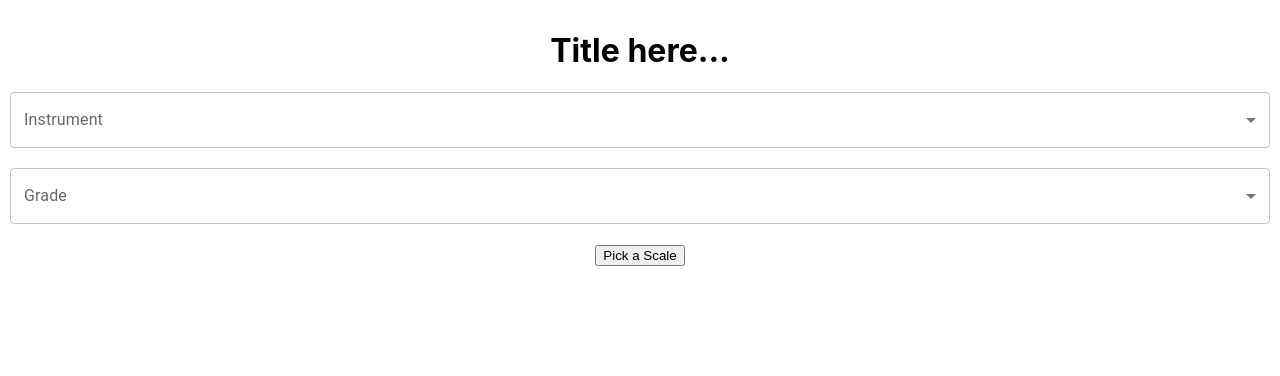
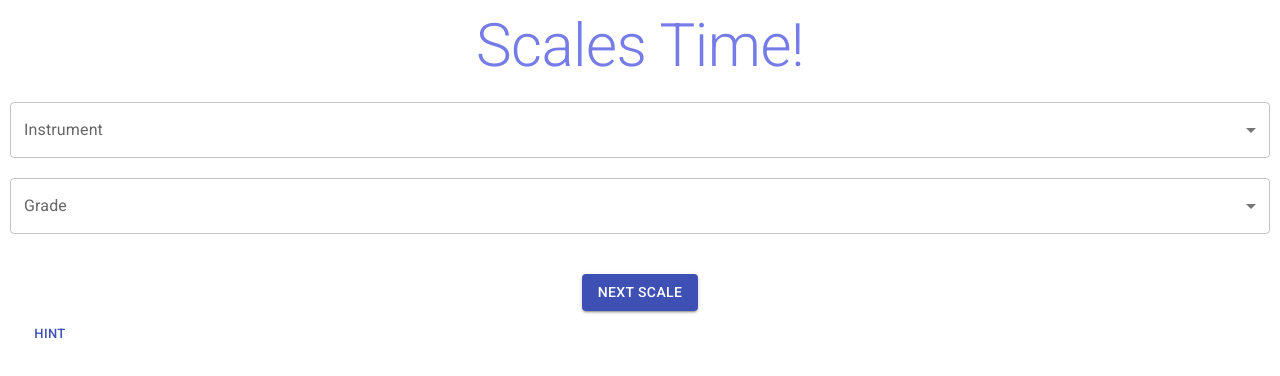
Before and after one commit to KatieClarinet/MusicalScales_FrontEnd, a React (Create React App) app in the folder scales/: page / in a window 1280 px wide. Shown: the top 376 px of the page. Built offline with nearby package versions, Linux system fonts and the light colour scheme; no server answers.

Commit message:
updated styling

```diff
--- a/scales/package.json
+++ b/scales/package.json
@@ -5,6 +5,7 @@
   "dependencies": {
     "@emotion/react": "^11.10.4",
     "@emotion/styled": "^11.10.4",
+    "@fontsource/roboto": "^4.5.8",
     "@mui/material": "^5.10.6",
     "@testing-library/jest-dom": "^5.16.5",
     "@testing-library/react": "^13.4.0",
--- a/scales/src/App.css
+++ b/scales/src/App.css
@@ -4,4 +4,5 @@
   justify-content: space-between;
   text-align: center;
   margin: 10px;
+  /* background-color: black; */
 }
--- a/scales/src/App.js
+++ b/scales/src/App.js
@@ -2,6 +2,11 @@ import * as React from "react";
 import "./App.css";
 import Form from "./Components/selectInstrument";
 import { ThemeProvider, createTheme } from '@mui/material/styles';
+import '@fontsource/roboto/300.css';
+import '@fontsource/roboto/400.css';
+import '@fontsource/roboto/500.css';
+import '@fontsource/roboto/700.css';
+import Typography from "@mui/material/Typography";
 
 const theme = createTheme({
   palette: {
@@ -31,7 +36,14 @@ function App() {
         <ThemeProvider theme={theme}>
 
             <div className="App">
-           <h1>Title here...</h1>
+            <Typography
+                                            variant="h2"
+                                            component="div"
+                                            color="primary.light"
+                                        >
+                                            Scales Time!
+                                        </Typography>
+           <br />
                 <Form theme={theme}/>
 
             </div>
--- a/scales/src/Components/showScale.js
+++ b/scales/src/Components/showScale.js
@@ -8,45 +8,42 @@ import Typography from "@mui/material/Typography";
 
 const ShowScale = ({ instrument, grade }) => {
     const [scales, setScales] = React.useState("");
+    // eslint-disable-next-line
     const [buttonClicked, setButtonClicked] = React.useState(true);
 
     useEffect(() => {
         const fetchScales = async () => {
             const response = await fetch("http://localhost:3000/api/getAll");
             const data = await response.json();
-            // console.log("data", data);
+
             setScales(data);
         };
         fetchScales();
     }, []);
-    // console.log("state scales", scales);
-
 
     const handleClick = (event) => {
-setButtonClicked(current => !current)
-    }
+        setButtonClicked((current) => !current);
+    };
 
     useEffect(() => {
-showScales()
+        showScales();
+        // eslint-disable-next-line
     }, [handleClick]);
+
 
     const showScales = () => {
         console.log("instrument", instrument);
         console.log("grade", grade);
         //check that state has been saved
         if (instrument !== "" && grade !== "") {
-            // console.log("instrument and grade have been selected");
-
             return (
                 <div>
+                 {/* eslint-disable-next-line */}
                     {scales.map((scale) => {
                         if (scale.Grade === grade) {
-
-                            //length of majors array
                             let x = Math.floor(
                                 Math.random() * scale.Scales.length
                             );
-                            console.log(x);
                             const card = (
                                 <React.Fragment>
                                     <CardContent>
@@ -61,14 +58,15 @@ showScales()
                                         <Typography
                                             variant="h5"
                                             component="div"
+                                            color="secondary"
                                         >
                                             {scale.Scales[x].Key}
                                         </Typography>
                                         <Typography
                                             sx={{ mb: 1.5 }}
-                                            color="text.secondary"
+                                            color="secondary.dark"
                                         >
-                                            Range: {scale.Scales[x].Range}
+                                            {scale.Scales[x].Range}
                                         </Typography>
                                         {/* <Typography variant="body2">
                                         Range: {scale.Scales[x].Range}
@@ -76,16 +74,10 @@ showScales()
                                             {'"a benevolent smile"'}
                                         </Typography> */}
                                     </CardContent>
-                                    <CardActions>
-                                        <Button size="small">Learn More</Button>
-                                    </CardActions>
+                                    {/* <CardActions>
+                                        <Button size="small">Hint</Button>
+                                    </CardActions> */}
                                 </React.Fragment>
-                            );
-                            console.log(
-                                "scale.grade:",
-                                scale.Grade,
-                                "grade:",
-                                grade
                             );
 
                             return (
@@ -93,7 +85,6 @@ showScales()
                                     <Box sx={{ minWidth: 275 }}>
                                         <Card variant="outlined">{card}</Card>
                                     </Box>
-
                                 </>
                             );
                         }
@@ -101,17 +92,23 @@ showScales()
                 </div>
             );
         }
-
     };
-
 
     return (
         <div>
             {showScales()}
-
-            <button onClick={() => {
-        handleClick();
-      }}>Pick a Scale</button>
+            <br />
+            <Button
+                variant="contained"
+                onClick={() => {
+                    handleClick();
+                }}
+            >
+                Next Scale
+            </Button>
+            <CardActions>
+                <Button size="small">Hint</Button>
+            </CardActions>
         </div>
     );
 };
```
Also changed, not shown: 1 other file (tests, documents, lock files or other folders).
